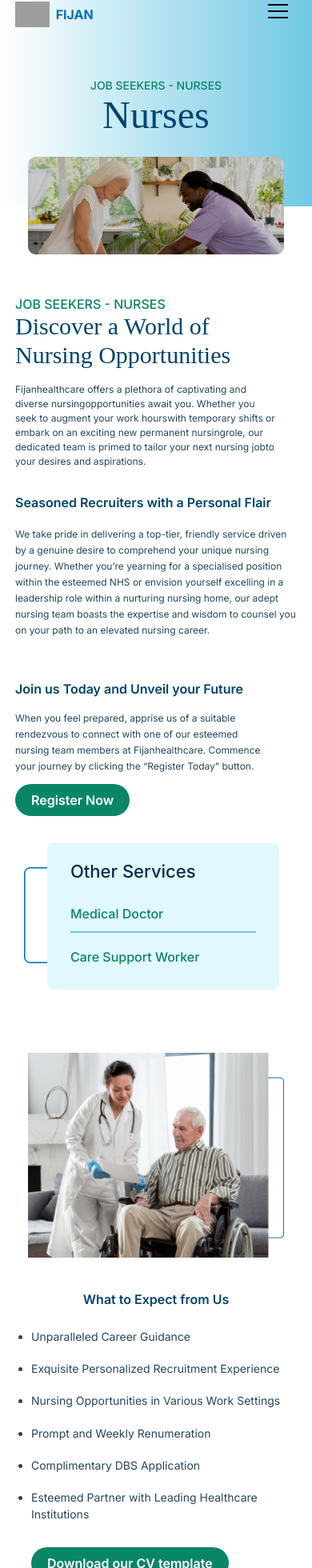
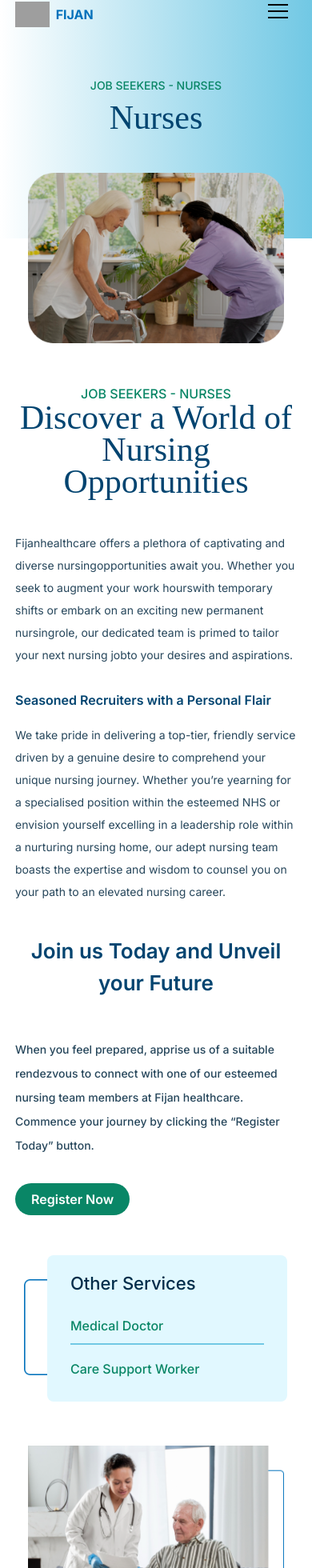
Before and after one commit to Princessayomide53/Fijan, a React (Create React App) app: page /nurses in a window 390 px wide. Shown: the part 38-1998 px from the top of the page at 80% size. Built offline with nearby package versions, Linux system fonts and the light colour scheme; grey boxes are pictures that could not be loaded; a web font is replaced by a local one.

Commit message:
done with the responsiveness of small screen

```diff
--- a/src/Routers/HomeCare/Hero.js
+++ b/src/Routers/HomeCare/Hero.js
@@ -1,6 +1,7 @@
 import React from 'react';
 import ReusableHeader from '../ReusableHeader';
 import Homecare from '../../Assets/Homecare.png';
+import nurses from '../../Assets/nurses.png';
 
 const Hero = () => {
   return (
@@ -9,6 +10,7 @@ const Hero = () => {
         text='JOB SEEKERS - NURSES'
         title='Nurses'
         imageSrc={Homecare}
+        imageSrc2={nurses}
       />
     </div>
   );
--- a/src/Routers/HomeCare/Services.js
+++ b/src/Routers/HomeCare/Services.js
@@ -5,16 +5,16 @@ import homecares from '../../Assets/homecares.png';
 const Services = () => {
   return (
     <section className='mac:max-w-[83rem] pb-[3rem] md:max-w-[45rem] xl:max-w-[75rem] lg:max-w-[60rem] pro:max-w-[52rem] max-w-[22rem] mx-auto '>
-      <div className='md:mt-[16rem] mt-[7rem] lg:mt-[18rem] xl:mt-[22rem] mac:mt-[26rem] flex flex-col gap-5  md:gap-8 lg:gap-0 md:flex-row md:justify-between'>
+      <div className='md:mt-[16rem] mt-[11.5rem] lg:mt-[18rem] xl:mt-[22rem] mac:mt-[26rem] flex flex-col gap-5  md:gap-8 lg:gap-0 md:flex-row md:justify-between'>
         <span>
-          <p className='text-[#098666] font-medium leading-[20px]'>
+          <p className='text-[#098666] text-center md:text-left font-medium leading-[20px]'>
             JOB SEEKERS - NURSES
           </p>
-          <h3 className='text-[#014470] text-3xl md:text-4xl special-font lg:text-5xl lg:leading-[35px] xl:text-6xl mac:text-7xl font-normal xl:leading-[45px] mac:leading-[60px]'>
+          <h3 className='text-[#014470] text-[42px] text-center leading-[40px] md:text-left md:text-4xl special-font lg:text-5xl lg:leading-[35px] xl:text-6xl mac:text-7xl font-normal xl:leading-[45px] mac:leading-[60px]'>
             Discover a World of
             <br /> Nursing Opportunities
           </h3>
-          <p className='pt-[1rem] md:pt-[2.5rem] text-[12px] w-[20.5rem] md:text-[12px] md:w-[20rem] lg:w-full flex flex-wrap text-[#26465B] lg:text-sm xl:text-base mac:text-lg font-normal md:leading-normal'>
+          <p className='pt-[43px] md:pt-[2.5rem] text-[14px] iphone:w-[22rem] leading-[28px] w-[20.5rem] mx-auto md:mx-0 md:text-[12px] md:w-[20rem] lg:w-full flex flex-wrap text-[#26465B] lg:text-sm xl:text-base mac:text-lg font-normal md:leading-normal'>
             Fijanhealthcare offers a plethora of captivating and diverse nursing
             <br className='hidden lg:block' />
             opportunities await you. Whether you seek to augment your work hours
@@ -28,7 +28,7 @@ const Services = () => {
           <h5 className='pt-[30px] pb-[18px] text-[#014470] md:text-[16.5px] lg:text-[22px] leading-normal font-semibold'>
             Seasoned Recruiters with a Personal Flair
           </h5>
-          <p className='text-[#26465B]  text-[12px] md:w-[21rem] lg:w-full lg:text-sm xl:text-base mac:text-lg font-normal leading-[20px] lg:leading-[30px]'>
+          <p className='text-[#26465B]  text-[14px] leading-[28px] md:w-[21rem] lg:w-full lg:text-sm xl:text-base mac:text-lg font-normal md:leading-[20px] lg:leading-[30px]'>
             We take pride in delivering a top-tier, friendly service driven by a
             genuine <br className='hidden lg:block' /> desire to comprehend your
             unique nursing journey. Whether you’re{' '}
@@ -42,16 +42,18 @@ const Services = () => {
             your path to an elevated nursing career.
           </p>
         </span>
-        <article className='relative mt-7  lg:mt-9 xl:mt-11 mac:mt-14'>
+        <article className='relative mt-5 lg:mt-9 xl:mt-11 mac:mt-14'>
           <div>
-            <h5 className='text-[#014470] font-semibold md:text-lg lg:text-[22px] xl:text-[32px] leading-[30px]'>
+            <h5 className='text-[#014470] font-semibold text-[26px] text-center md:text-left leading-[40px] md:text-lg lg:text-[22px] xl:text-[32px] md:leading-[30px]'>
               Join us Today and Unveil your Future
             </h5>
 
-            <p className='lg:py-[24px] py-[12px] md:py-[18px] mac:py-[30px] text-[#26465B] w-[20rem] lg:w-full md:text-[12px] text-[12px] lg:text-sm xl:text-base mac:text-lg font-normal leading-[20px] lg:leading-[30px]'>
+            <p className='lg:py-[24px] flex justify-self-center pt-[48px] pb-[32px] font-medium leading-[30px] md:py-[18px] mac:py-[30px] text-[#26465B] w-[20.5rem] iphone:w-[22rem] mx-auto md:mx-0 lg:w-full md:text-[12px] text-[14px] lg:text-sm xl:text-base mac:text-lg md:font-normal md:leading-[20px] lg:leading-[30px]'>
               When you feel prepared, apprise us of a suitable
-              <br /> rendezvous to connect with one of our esteemed
-              <br /> nursing team members at Fijanhealthcare. Commence <br />
+              <br className='hidden md:block' /> rendezvous to connect with one
+              of our esteemed
+              <br className='hidden md:block' /> nursing team members at Fijan
+              healthcare. Commence <br className='hidden md:block' />
               your journey by clicking the “Register Today” button.
             </p>
             <button className=' px-5 xl:px-7 py-2 md:text-sm lg:text-base flex justify-center items-center rounded-full bg-[#098666] text-white'>
@@ -62,9 +64,9 @@ const Services = () => {
           <img
             src={Frame}
             alt=''
-            className='lg:mr-[6rem] ml-[0.7rem] mt-16 h-[120px] md:h-[155px] object-contain md:mr-[4rem] md:mt-24 lg:mt-16 xl:mt-[72px] mac:mt-32 xl:mr-[10rem]'
+            className='lg:mr-[6rem] ml-[0.7rem] mt-20 h-[120px] md:h-[150px] object-contain md:mr-[4rem] md:mt-[87px] lg:mt-16 xl:mt-[72px] mac:mt-32 xl:mr-[10rem]'
           />
-          <div className='bg-[#E1F8FF] w-[290px] md:h-[210px] mac:h-[250px]  rounded-lg px-[29px] lg:px-[44px] py-[1.2rem] lg:py-[1.5rem] xl:py-[2rem] mac:py-[2.5rem] absolute z-10 top-52 left-10 md:top-60 lg:top-[276px] xl:top-64 mac:top-80 md:right-1 lg:right-5 md:w-[300px] lg:w-[370px] xl:w-[414px]'>
+          <div className='bg-[#E1F8FF] w-[300px] md:h-[210px] mac:h-[250px]  rounded-lg px-[29px] lg:px-[44px] py-[1.2rem] lg:py-[1.5rem] xl:py-[2rem] mac:py-[2.5rem] absolute z-10 top-[400px] left-10 md:top-60 lg:top-[276px] xl:top-64 mac:top-80 md:right-1 lg:right-5 md:w-[300px] lg:w-[370px] xl:w-[414px]'>
             <h2 className='text-[#012D4A] text-[22px]  md:text-[28px] mac:text-[32px] font-medium leading-normal'>
               Other Services
             </h2>
@@ -77,42 +79,44 @@ const Services = () => {
           </div>
         </article>
       </div>
-      <div className='mac:mt-24 md:mt-[5rem] lg:mt-[7rem] mt-[7rem] pb-5 flex flex-col gap-10 md:gap-20 lg:gap-0 justify-center md:flex-row md:justify-between items-center'>
+      <div className='mac:mt-24 md:mt-[5rem] lg:mt-[7rem] mt-[5.5rem] flex flex-col gap-20 md:gap-20 lg:gap-0 justify-center md:flex-row md:justify-between items-center'>
         <img
           src={homecares}
           alt=''
           className='h-[16rem] w-[20rem] md:w-[18.5rem] md:h-[15.5rem] lg:w-[27rem] lg:h-[23rem] xl:w-[35rem] mac:w-[42rem] xl:h-[28rem] mac:h-[32rem]'
         />
-        <div className='w-[19.5rem] md:w-[22rem] xl:w-[35rem] lg:w-[27.5rem]'>
-          <h4 className='text-[#014470] md:text-left text-center text-[16px] lg:text-[20px] xl:text-[24px] font-semibold leading-normal'>
+        <div className='w-[19.5rem] md:w-[22rem] mx-auto xl:w-[35rem] lg:w-[27.5rem]'>
+          <h4 className='text-[#014470] md:text-left text-center text-[27px] lg:text-[20px] xl:text-[24px] font-semibold leading-normal'>
             What to Expect from Us
           </h4>
 
-          <ul className='list-disc mt-[1.5rem] lg:mt-[2rem] space-y-[1.2rem] lg:space-y-[1.5rem]'>
-            <li className='text-[#26465B] font-normal leading-normal text-sm md:text-xs lg:text-base xl:text-lg'>
+          <ul className='list-disc  mt-[1.5rem] lg:mt-[2rem] space-y-[1.2rem] lg:space-y-[1.5rem]'>
+            <li className='text-[#26465B] font-medium md:font-normal leading-normal text-sm md:text-xs lg:text-base xl:text-lg'>
               Unparalleled Career Guidance
             </li>
-            <li className='text-[#26465B] font-normal leading-normal text-sm md:text-xs lg:text-base xl:text-lg'>
+            <li className='text-[#26465B] font-medium md:font-normal leading-normal text-sm md:text-xs lg:text-base xl:text-lg'>
               Exquisite Personalized Recruitment Experience
             </li>
-            <li className='text-[#26465B] font-normal leading-normal text-sm md:text-xs lg:text-base xl:text-lg'>
+            <li className='text-[#26465B] font-medium md:font-normal leading-normal text-sm md:text-xs lg:text-base xl:text-lg'>
               Nursing Opportunities in Various Work Settings
             </li>
-            <li className='text-[#26465B] font-normal leading-normal text-sm md:text-xs lg:text-base xl:text-lg'>
+            <li className='text-[#26465B] font-medium md:font-normal leading-normal text-sm md:text-xs lg:text-base xl:text-lg'>
               Prompt and Weekly Renumeration
             </li>
-            <li className='text-[#26465B] font-normal leading-normal text-sm md:text-xs lg:text-base xl:text-lg'>
+            <li className='text-[#26465B] font-medium md:font-normal leading-normal text-sm md:text-xs lg:text-base xl:text-lg'>
               Complimentary DBS Application
             </li>
-            <li className='text-[#26465B] pb-3 font-normal leading-normal text-sm md:text-xs lg:text-base xl:text-lg'>
+            <li className='text-[#26465B] pb-5 md:pb-3 font-medium md:font-normal leading-normal text-sm md:text-xs lg:text-base xl:text-lg'>
               Esteemed Partner with Leading Healthcare Institutions
             </li>
             {/* <li> */}
-            <button className=' px-5 xl:px-7 md:text-sm lg:text-base py-2 flex justify-center items-center rounded-full bg-[#098666] text-white'>
-              {/* <HashRouterLink smooth to='#section1'> */} Download our CV
-              template
-              {/* </HashRouterLink> */}
-            </button>
+            <div className='flex'>
+              <button className='px-5 flex-grow md:px-5 md:flex-grow-0 xl:px-7 md:text-sm lg:text-base py-2 flex justify-center items-center rounded-full bg-[#098666] text-white'>
+                {/* <HashRouterLink smooth to='#section1'> */} Download our CV
+                template
+                {/* </HashRouterLink> */}
+              </button>
+            </div>
             {/* </li> */}
           </ul>
         </div>
--- a/src/Routers/ReusableHeader.js
+++ b/src/Routers/ReusableHeader.js
@@ -1,20 +1,31 @@
 import React from 'react';
 
-const ReusableHeader = ({ text, title, imageSrc, additionalParagraph }) => {
+const ReusableHeader = ({
+  text,
+  title,
+  imageSrc,
+  imageSrc2,
+  additionalParagraph,
+}) => {
   return (
-    <section className='bg-gradient-to-r from-[#ffffff] to-[#71C8E4] h-[18.5rem] w-full md:h-[21rem] lg:h-[22.5rem] xl:h-[27rem]'>
+    <section className='bg-gradient-to-r from-[#ffffff] to-[#71C8E4] h-[21rem] w-full md:h-[21rem] lg:h-[22.5rem] xl:h-[27rem]'>
       <div className='mac:max-w-[83rem] md:max-w-[45rem] xl:max-w-[75rem] pro:max-w-[52rem] max-w-[22rem] mx-auto '>
         <p className='text-[#098666] text-sm md:text-xl pt-[8.5rem] md:pt-[7.5rem] lg:pt-[9rem] xl:pt-[9.5rem] text-center font-medium leading-[18px] md:leading-[20px]'>
           {text}
         </p>
-        <h2 className='text-center text-[3rem] md:text-[5.5rem] lg:text-[6rem] xl:text-[7.5rem] text-[#014470] font-normal leading-[3.5rem] md:leading-[4rem] lg:leading-[4.7rem] xl:leading-[4rem] special-font'>
+        <h2 className='text-center text-[42px] md:text-[5.5rem] lg:text-[6rem] xl:text-[7.5rem] text-[#014470] font-normal leading-normal md:leading-[4rem] lg:leading-[4.7rem] xl:leading-[4rem] special-font'>
           {title}
         </h2>
-        <div className='relative flex flex-col items-center justify-center pt-[1.5rem] md:pt-[3rem] lg:pt-[2rem] xl:pt-[3rem]'>
+        <div className='relative flex flex-col items-center justify-center pt-[2.3rem] md:pt-[3rem] lg:pt-[2rem] xl:pt-[3rem]'>
           <img
             src={imageSrc}
             alt=''
-            className='object-contain w-[20rem] md:w-[42rem] mac:w-[80rem] lg:w-[57rem] mac:h-[30rem] xl:w-[70rem] xl:h-[28rem]'
+            className='object-contain w-[20rem] hidden md:block md:w-[42rem] mac:w-[80rem] lg:w-[57rem] mac:h-[30rem] xl:w-[70rem] xl:h-[28rem]'
+          />
+          <img
+            src={imageSrc2}
+            alt=''
+            className='object-contain w-[20rem]  md:hidden md:w-[42rem] mac:w-[80rem] lg:w-[57rem] mac:h-[30rem] xl:w-[70rem] xl:h-[28rem]'
           />
           {/* {additionalParagraph && <p>{additionalParagraph}</p>} */}
         </div>
```
Also changed, not shown: src/components/Jobs.js (+4 -4 lines), src/Assets/nurses.png (added).
